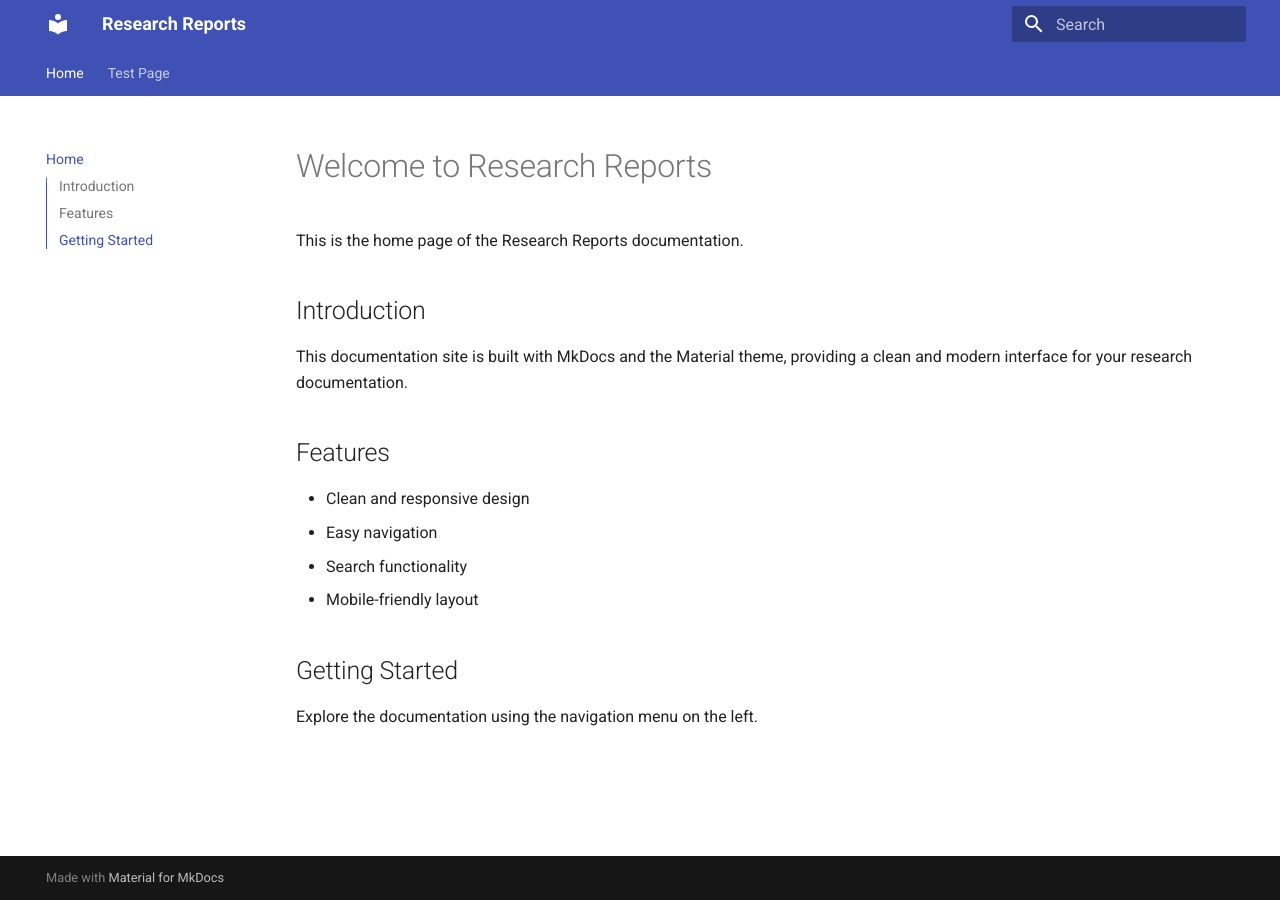
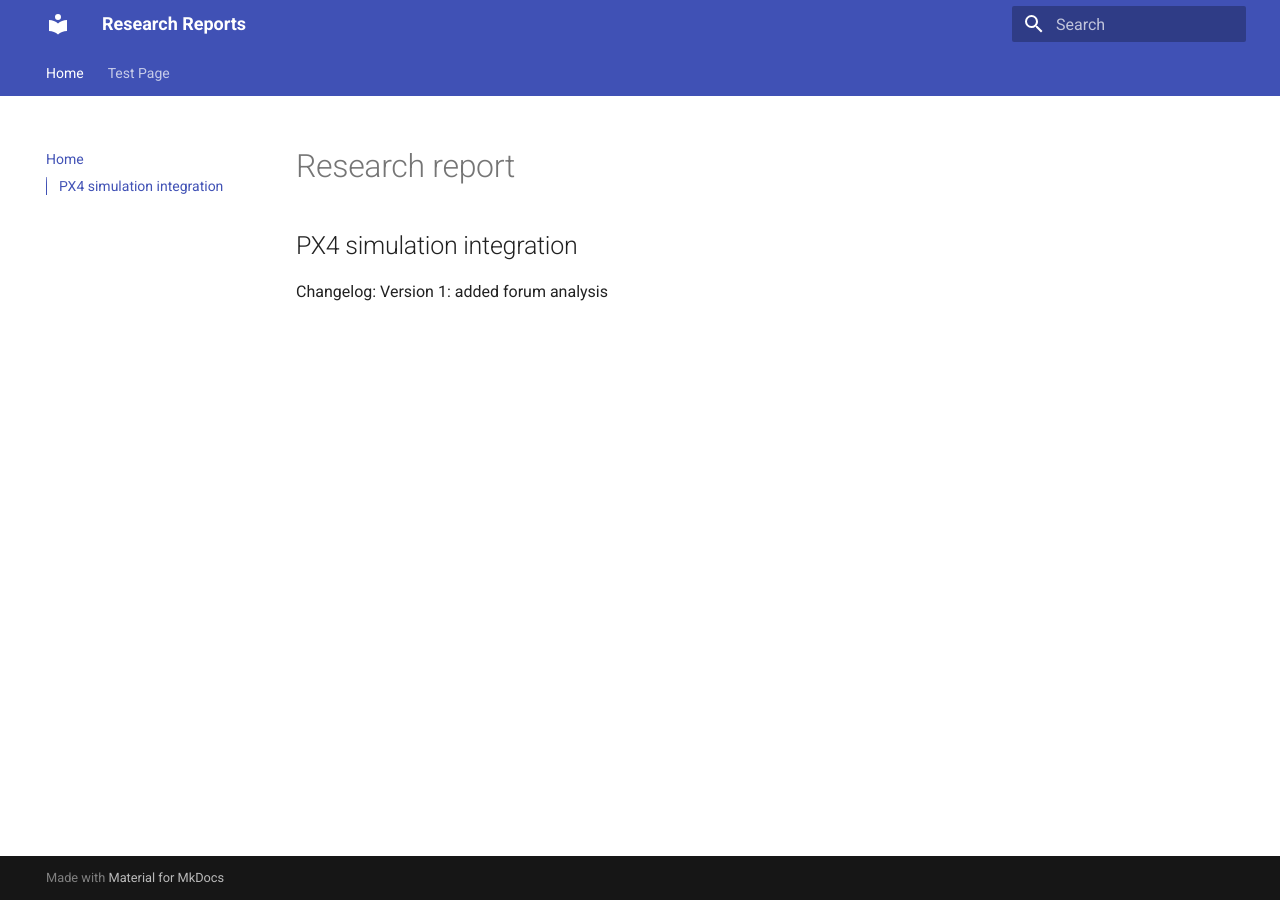
Before and after one commit to knmcguire/px4_sim_research_report, an MkDocs documentation site: the page built from docs/index.md, in a window 1280 px wide. Built offline with MkDocs 1.6.1 and Material for MkDocs 9.7.7, drawn with Linux system fonts in a browser that asks for light colours.

Commit message:
Make website about report

```diff
--- a/docs/index.md
+++ b/docs/index.md
@@ -1,18 +1,6 @@
-# Welcome to Research Reports
+# Research report
+## PX4 simulation integration
 
-This is the home page of the Research Reports documentation.
 
-## Introduction
-
-This documentation site is built with MkDocs and the Material theme, providing a clean and modern interface for your research documentation.
-
-## Features
-
-- Clean and responsive design
-- Easy navigation
-- Search functionality
-- Mobile-friendly layout
-
-## Getting Started
-
-Explore the documentation using the navigation menu on the left.
+Changelog:
+Version 1: added forum analysis
```
Also changed, not shown: docs/px4_survey.md (+1 -1 lines).
